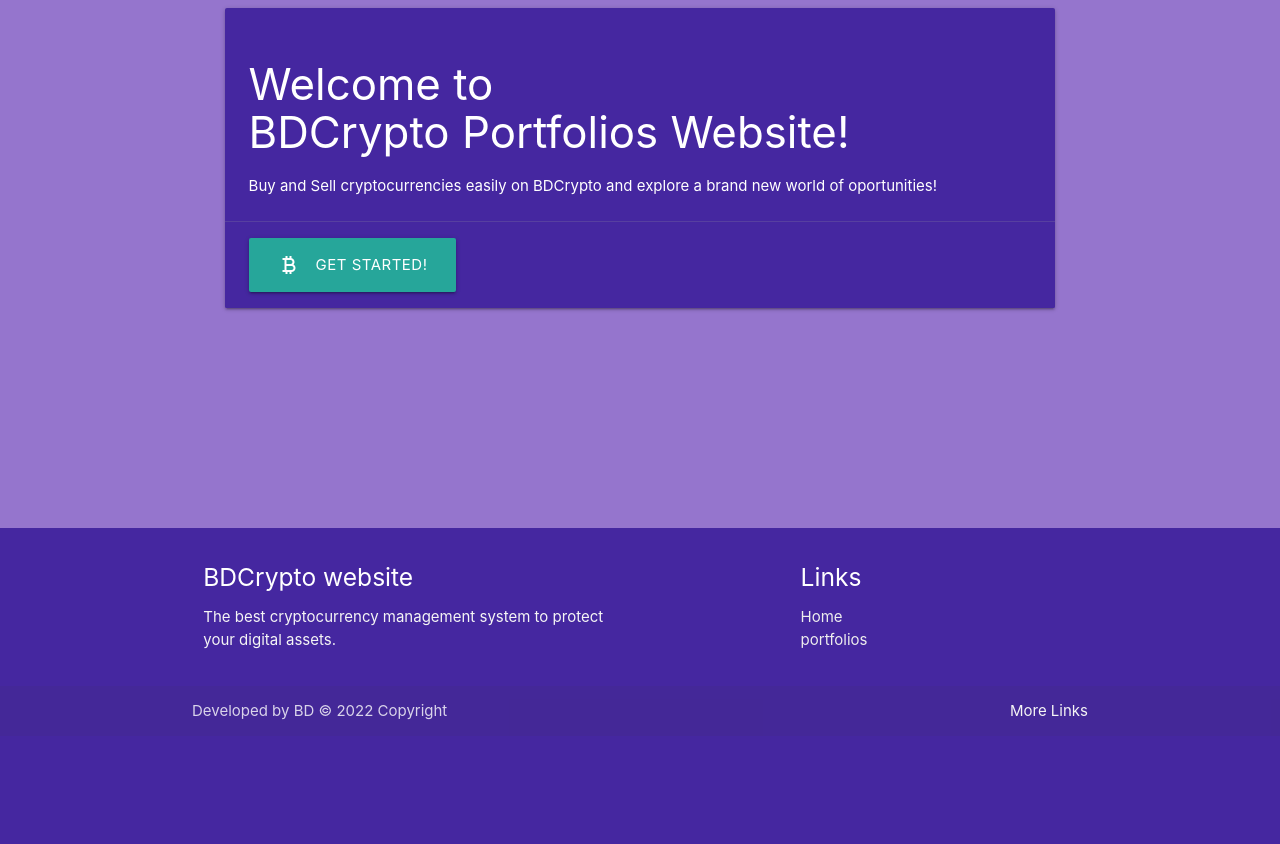
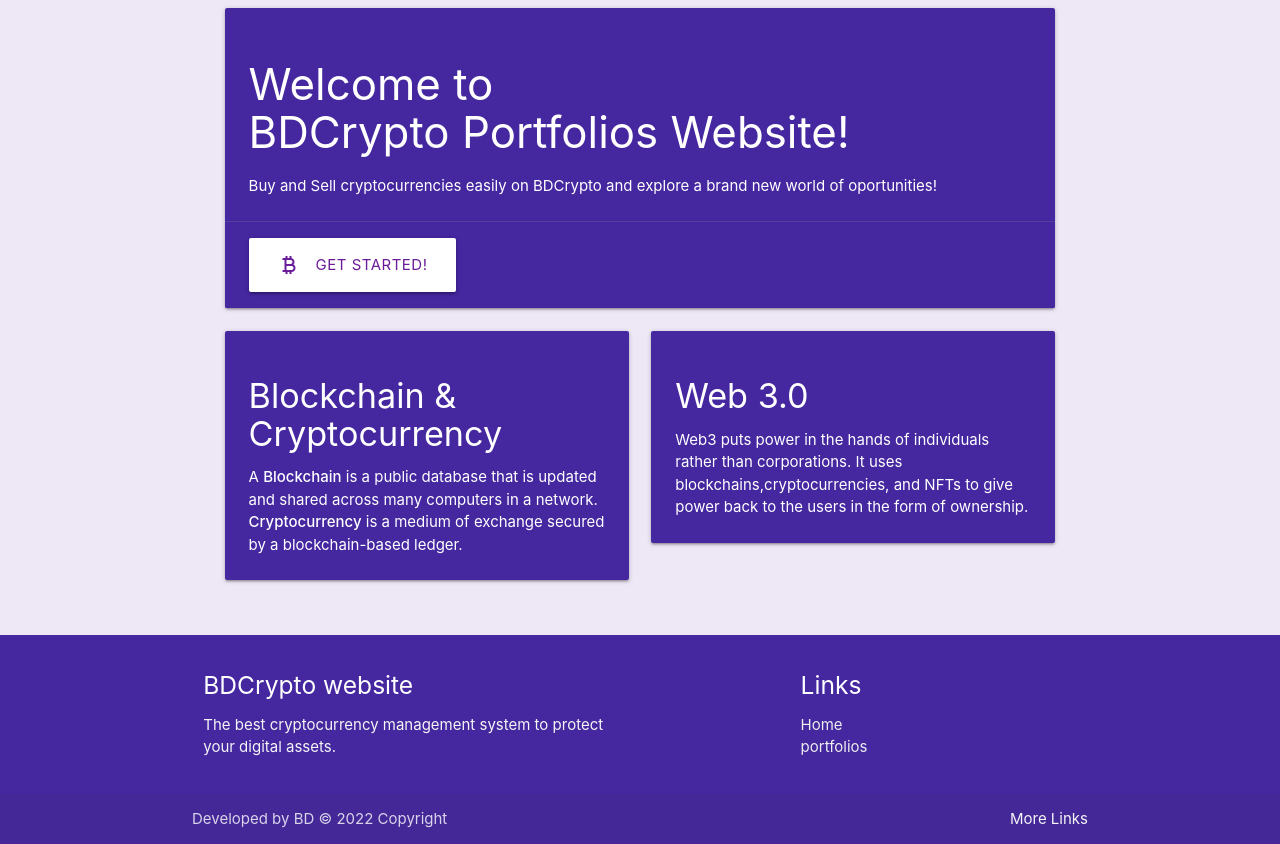
Before and after one commit to Bruno-Diego/bdcrypto-portfolio4, a Django app: page / in a window 1280 px wide. Shown: the part 64-908 px from the top of the page. Before the commit the page ends 784 px from the top, so only its background shows below. Run offline with Django 3.2, Linux system fonts and the light colour scheme.

Commit message:
add info cards to index page

```diff
--- a/static/style.css
+++ b/static/style.css
@@ -22,6 +22,6 @@ label {
   color: white;
 }
 
-input:focus {
+input, input:focus {
   color: white;
 }
--- a/templates/home/base.html
+++ b/templates/home/base.html
@@ -25,7 +25,7 @@
         <nav>
             <div class="nav-wrapper deep-purple darken-3">
                 <a href="{% url 'home-page' %}" class="brand-logo">BDCrypto</a>
-                <a href="#" data-target="mobile-demo" class="sidenav-trigger"><i class="material-icons">menu</i></a>
+                <a href="{% url 'home-page' %}" data-target="mobile-demo" class="sidenav-trigger"><i class="material-icons">menu</i></a>
                 <ul class="right hide-on-med-and-down">
                     <li><a href="{% url 'home-page' %}">Home</a></li>
                     <li><a href="{% url 'portfolios' %}">Portfolios</a></li>
@@ -48,7 +48,7 @@
             {% endif %}
         </ul>
     </header>
-    <main class="deep-purple lighten-2">
+    <main class="deep-purple lighten-5">
         {% block content %}
         <!-- Content Goes here -->
         {% endblock %}
--- a/templates/home/index.html
+++ b/templates/home/index.html
@@ -11,8 +11,32 @@
                     brand new world of oportunities!</p>
             </div>
             <div class="card-action">
-                <a href="{% url 'login' %}" class="waves-effect waves-light btn-large pulse darken-4"><i
+                <a href="{% url 'login' %}"
+                    class="waves-effect waves-light btn-large pulse white purple-text text-darken-3"><i
                         class="material-icons left">currency_bitcoin</i>Get Started!</a>
+            </div>
+        </div>
+        <div class="row">
+            <div class="col s12 m6 offset-2">
+                <div class="card deep-purple darken-3">
+                    <div class="card-content white-text">
+                        <h4>Blockchain & Cryptocurrency</h4>
+                        <p>A <strong>Blockchain</strong> is a public database that is updated and shared across many
+                            computers in a
+                            network. <strong>Cryptocurrency</strong> is a medium of exchange secured by a
+                            blockchain-based ledger.</p>
+                    </div>
+                </div>
+            </div>
+            <div class="col s12 m6 offset-2">
+                <div class="card deep-purple darken-3">
+                    <div class="card-content white-text">
+                        <h4>Web 3.0</h4>
+                        <p>Web3 puts power in the hands of individuals rather than corporations.
+                            It uses blockchains,cryptocurrencies, and NFTs to give power back to the users in the form
+                            of ownership.</p>
+                    </div>
+                </div>
             </div>
         </div>
     </div>
```
